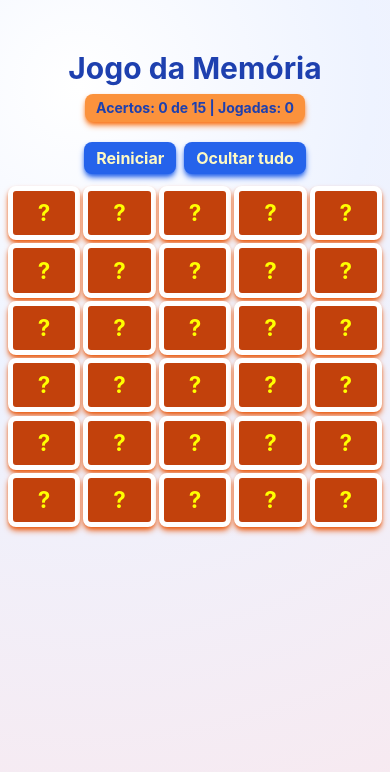
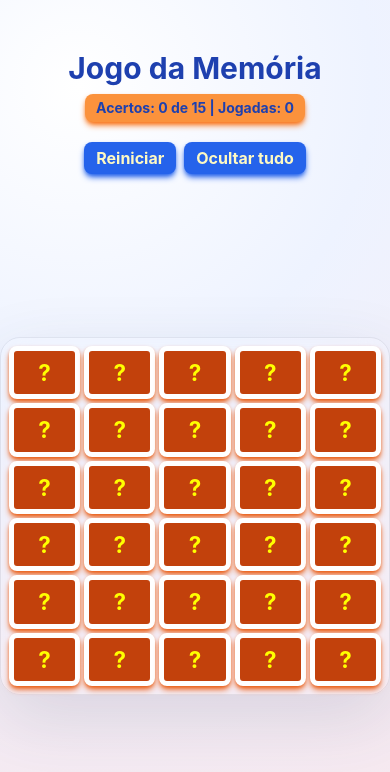
Before and after one commit to leoo1992/MemoGame-React-Vite-TS, a React (Vite) app: page / in a window 390 px wide. Shown: the top 772 px of the page. Built offline with nearby package versions, Linux system fonts and the light colour scheme.

Commit message:
feat: make memory grid fully responsive

```diff
--- a/src/styles/grid.css
+++ b/src/styles/grid.css
@@ -1,20 +1,4 @@
 @tailwind base;
 @tailwind components;
 @tailwind utilities;
-
-.gride {
-    display: grid;
-    grid-template-columns: repeat(5, 1fr);
-    gap: .2rem;
-    max-width: 550px;
-    text-align: center;
-    justify-content: center;
-    align-items: center;
-    align-content: center;
-    align-self: center;
-}
-
-.text-game {
-    width: 220px;
-    cursor: default;
-}
+.gride{display:grid;grid-template-columns:repeat(5,minmax(0,1fr));gap:clamp(4px,1.2vw,10px);width:min(94vw,620px);margin:auto;padding:clamp(12px,2vw,20px);border:1px solid rgba(23,32,51,.08);border-radius:28px;background:rgba(255,255,255,.64);box-shadow:0 24px 70px rgba(55,65,100,.14);backdrop-filter:blur(14px)}.text-game{width:min(220px,70vw);cursor:default}@media(max-width:520px){.gride{width:96vw;border-radius:20px;padding:8px;gap:4px}}
```
